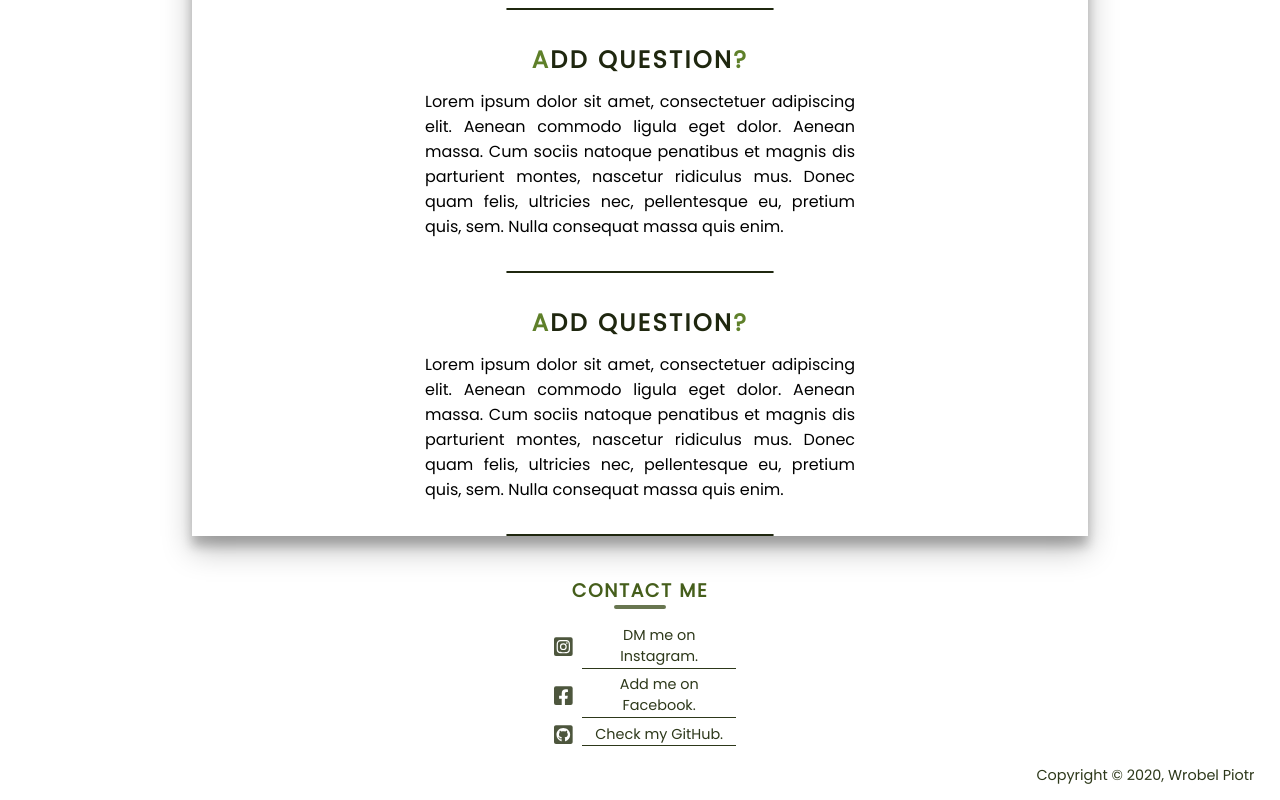
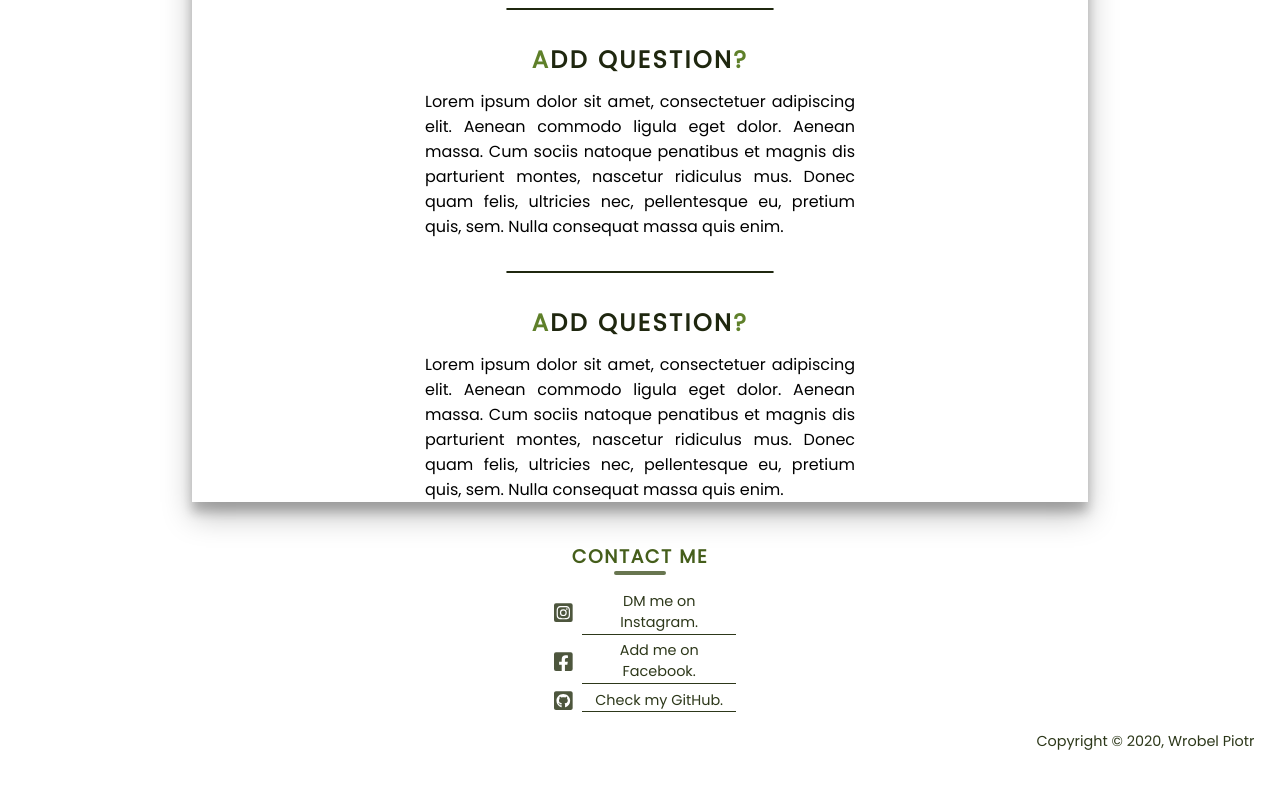
Before and after one commit to ajiiz/plants-react-app, a React (Create React App) app: page /faq in a window 1280 px wide. Shown: the part 1219-2019 px from the top of the page. After the commit the page ends 1985 px from the top, so only its background shows below. Built offline with nearby package versions, Linux system fonts and the light colour scheme.

Commit message:
Added divider styling and removed divider in last child with q&a in FaqContent component

```diff
--- a/src/components/FaqPage/FaqContent.js
+++ b/src/components/FaqPage/FaqContent.js
@@ -1,13 +1,18 @@
 import React from 'react'
 
-const FaqContent = ({ question, answer }) => {
+const FaqContent = ({ question, answer, key }) => {
+
+    const clicked = () => {
+        console.log()
+    }
+
     return (
         <div className="faq__content__wrapper">
             <h3 className="faq__content__wrapper__question">
                 <span>{question[0]}</span>{question.substr(1,question.length-2)}
                 <span>{question[question.length-1]}</span></h3>
             <p className="faq__content__wrapper__answer">{answer}</p>
-            <hr className="faq__content__wrapper__divider"></hr>
+            <hr className="faq__content__wrapper__divider" onClick={() => clicked}></hr>
         </div>
     )
 }
--- a/src/styles/Faq/faq.scss
+++ b/src/styles/Faq/faq.scss
@@ -95,8 +95,10 @@
                 width: 50%;
                 margin-top: 2em;
             }
+        }
 
-            [class~='divider']:last-of-type  {
+        &__wrapper:last-child {
+            hr {
                 display: none;
             }
         }
```
